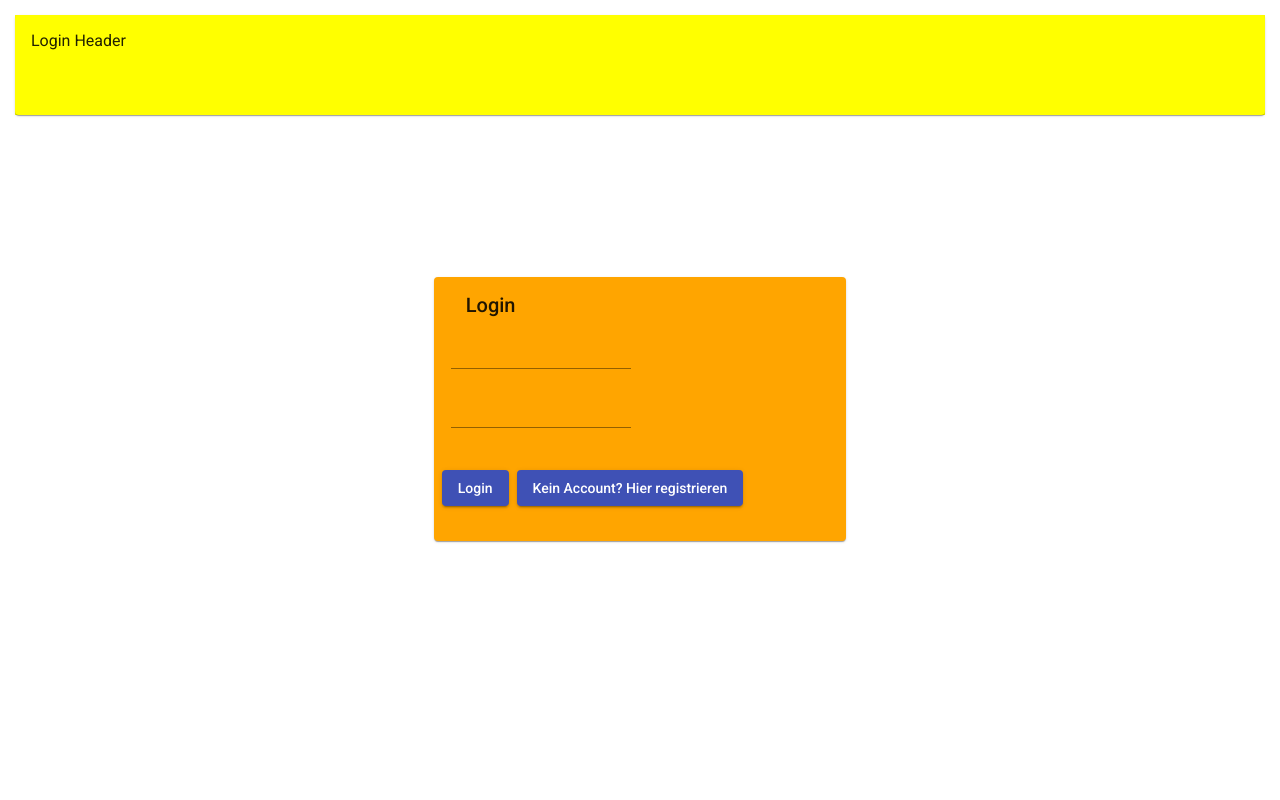
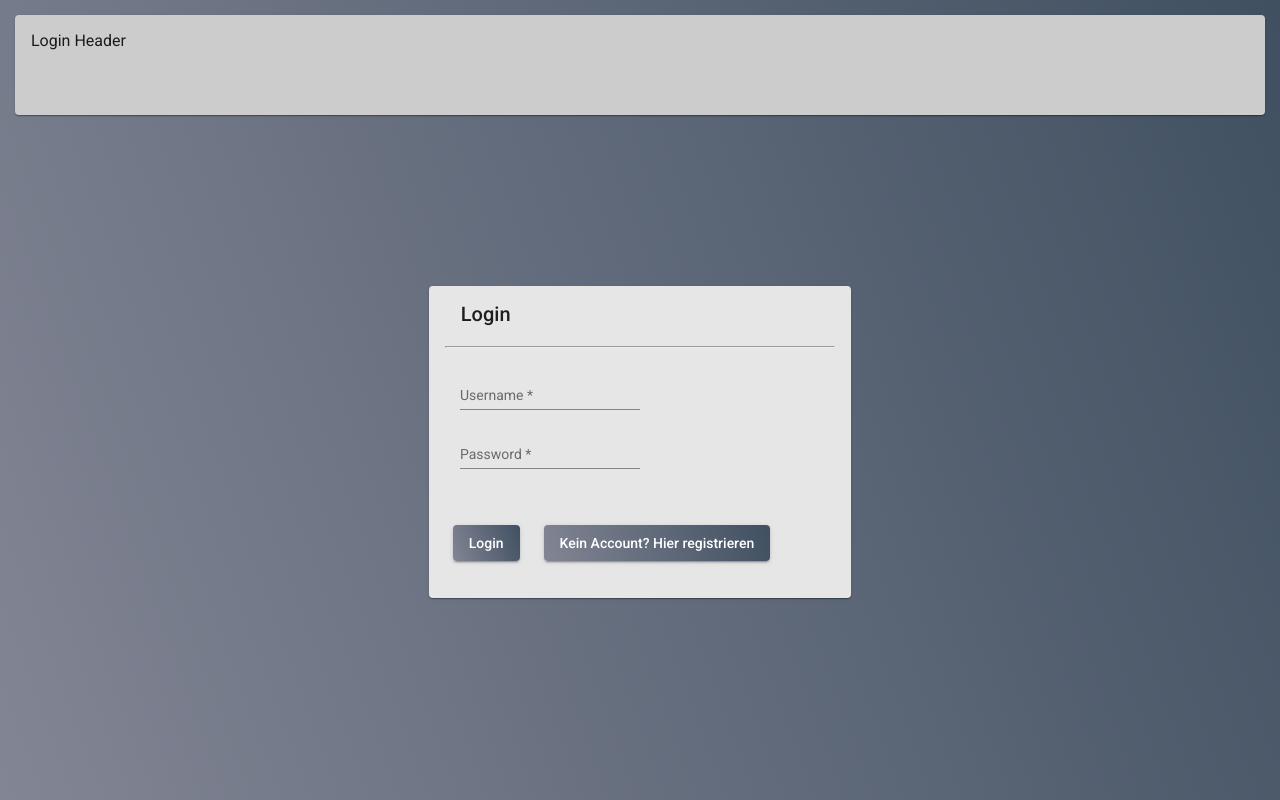
Before and after one commit to Supersauger/Pinnwand2, an Angular app: page /login in a window 1280 px wide. Built offline with nearby package versions, Linux system fonts and the light colour scheme.

Commit message:
Design der Einlogg und Registrierseite überarbeitet

```diff
--- a/src/app/app.component.css
+++ b/src/app/app.component.css
@@ -13,6 +13,8 @@
   --PinColor: #fafafaff;
 
   --Unused: #3c91e6ff;
+
+  --transparent: #00000000;
 }
 /*END of Styledeclaration*/
 
--- a/src/app/hauptmenu/hauptmenu.component.css
+++ b/src/app/hauptmenu/hauptmenu.component.css
@@ -1,3 +1,5 @@
+
+
 /*---------Container Styles---------------------*/
 .container{
   margin: 15px;
@@ -39,7 +41,7 @@
 }
 .pinwand-content{
   overflow: auto;
-  background-color: var(--PinContent);
+  background-color: var(--transparent);
 }
 
 
@@ -66,7 +68,10 @@ body, html{
   margin: 0;
   height: 100%;
   overflow: hidden;
-  background-color: var(--Background);
+  background: linear-gradient(70deg, var(--Background), var(--Unused));
+  /*
+  background: linear-gradient(70deg, black, white);
+   */
 }
 section {
   height: 100%; /* takes the visible area of the "main" div */
--- a/src/app/hauptmenu/hauptmenu.component.html
+++ b/src/app/hauptmenu/hauptmenu.component.html
@@ -3,6 +3,7 @@
 <head>
   <meta charset="UTF-8">
   <meta name="viewport" content="width=device-width, initial-scale=1.0">
+
   <title>Pinnwand Projekt</title>
 </head>
 
--- a/src/app/login.service.ts
+++ b/src/app/login.service.ts
@@ -35,14 +35,14 @@ export class LoginService {
     });
   }*/
   getAllUsers(): Promise<void | User[]> {
-    return this.http.get('/api/users') // Für Heroku die Localhost entfernen
+    return this.http.get('http://localhost:8080/api/users') // Für Heroku die Localhost entfernen
       .toPromise()
       .then(response => response as User[])
       .catch(this.handleError);
   }
 
   getUserByName(name: string): Promise<void | User[]> {
-    return this.http.get('/api/users' + name) // Für Heroku die Localhost entfernen
+    return this.http.get('http://localhost:8080/api/users' + name) // Für Heroku die Localhost entfernen
       .toPromise()
       .then(response => response as User[])
       .catch(this.handleError);
--- a/src/app/login/login.component.css
+++ b/src/app/login/login.component.css
@@ -1,36 +1,61 @@
+
 .headerStyle{
-  background-color: yellow;
+  background-color: var(--SideHeader);
+}
 
+.contentStyle{
+  height: 50%;
+  background-color: var(--PinContent);
 }
-.contentStyle{
-  background-color: orange;
-  height: 50%;
 
-}
 .loginContainer{
-  margin: 15px;
-  height: 66%;
-
+  height: 78%;
 }
 
 .headerContainer{
   margin: 15px;
   height:100px;
-  background-color: yellow;
+}
+
+.name-input{
+  padding-left: 1em;
+  padding-top: 1em;
+}
+
+.password-input{
+  padding-left: 1em;
+  padding-bottom: 1em;
+}
+
+.Actions-Login{
+  padding: 1em;
+}
+.Actions-New{
+  padding-left: 0.5em;
+}
+
+.Login-Button{
+  background: linear-gradient(70deg, var(--Footer), var(--PinTitle));
+  color: white;
+}
+.NewAcc-Button{
+  background: linear-gradient(70deg, var(--Footer), var(--PinTitle));
+  color: white;
 }
 
 body, html{
   margin: 0;
   height: 100%;
   overflow: hidden;
+  background: linear-gradient(70deg, var(--Footer), var(--PinTitle));
 }
+
 section {
-  height: 100%; /* takes the visible area of the "main" div */
-  overflow: auto; /* recommended */
+  overflow: auto;
   border-bottom: 1px solid;
-  background: lightgreen;
 }
 
 #container {
-  height: 100%; /* needs to take the parents height, alternative: body {display: flex} */
+  height: 100%;
+
 }
--- a/src/app/login/login.component.html
+++ b/src/app/login/login.component.html
@@ -7,7 +7,7 @@
   <title>Pinnwand Projekt</title>
 </head>
 
-<body >
+<body>
 
 <div id="container" fxLayout="column">
   <header class="headerContainer" fxLayoutAlign="start stretch">
@@ -19,20 +19,21 @@
       <mat-card-header>
         <mat-card-title>Login </mat-card-title>
       </mat-card-header>
+      <hr>
       <form [formGroup]="loginForm" (ngSubmit)="login()">
       <mat-card-content>
           <table cellspacing="0">
             <tr>
               <td>
-                <mat-form-field>
-                  <input matInput type="text" class="form-control" formControlName="userid"/>
+                <mat-form-field class="name-input">
+                  <input matInput type="text" class="form-control" formControlName="userid" placeholder="Username"/>
                 </mat-form-field>
               </td>
             </tr>
             <tr>
               <td>
-                <mat-form-field>
-                  <input matInput type="password" class="form-control" formControlName="password"/>
+                <mat-form-field class="password-input">
+                  <input matInput type="password" class="form-control" formControlName="password" placeholder="Password"/>
                 </mat-form-field>
               </td>
             </tr>
@@ -40,10 +41,15 @@
         <mat-spinner *ngIf="showSpinner" style="display: block"></mat-spinner>
       </mat-card-content>
 
-      <mat-card-actions>
-        <button mat-raised-button color="primary" type="submit">Login</button>
-        <button mat-raised-button routerLinkActive="active" routerLink="/register" color="primary">Kein Account? Hier registrieren</button>
+      <mat-card-actions class="Actions">
+        <span class="Actions-Login">
+          <button mat-raised-button class="Login-Button"  type="submit">Login</button>
+        </span>
+        <span class="Actions-New">
+          <button mat-raised-button class="NewAcc-Button" routerLinkActive="active" routerLink="/register">Kein Account? Hier registrieren</button>
+        </span>
       </mat-card-actions>
+
       </form>
     </mat-card>
   </div>
--- a/src/app/register/register.component.css
+++ b/src/app/register/register.component.css
@@ -1,33 +1,55 @@
 .headerStyle{
-  background-color: yellow;
-
+  background-color: var(--SideHeader);
 }
 .contentStyle{
-  background-color: orange;
+  background-color: var(--PinContent);
   height: 50%;
-
 }
 .loginContainer{
-  margin: 15px;
-  height: 66%;
-
+  height: 78%;
 }
 
 .headerContainer{
   margin: 15px;
   height:100px;
-  background-color: yellow;
 }
+
+.Username{
+  padding-left: 1em;
+  padding-top: 1em;
+}
+.Password{
+  padding-left: 1em;
+  padding-top: 1em;
+}
+.E-Mail{
+  padding-left: 1em;
+  padding-top: 1em;
+}
+
+.Action{
+  float: right;
+  clear: right;
+  padding-top: 12em;
+  padding-left: 14em;
+}
+.Register-Button{
+  background: linear-gradient(70deg, var(--Footer), var(--PinTitle));
+  color: white;
+}
+
+
 body, html{
   margin: 0;
   height: 100%;
   overflow: hidden;
+  background: linear-gradient(70deg, var(--Footer), var(--PinTitle));
 }
+
 section {
   height: 100%; /* takes the visible area of the "main" div */
   overflow: auto; /* recommended */
   border-bottom: 1px solid;
-  background: lightgreen;
 }
 
 #container {
--- a/src/app/register/register.component.html
+++ b/src/app/register/register.component.html
@@ -6,7 +6,7 @@
   <title>Pinnwand Projekt</title>
 </head>
 
-<body >
+<body>
 
 <div id="container" fxLayout="column">
   <header class="headerContainer" fxLayoutAlign="start stretch">
@@ -14,46 +14,57 @@
   </header>
 
   <div class="loginContainer" fxLayout.lt-sm="column" fxLayout="row" fxLayoutAlign="center center">
-    <mat-card class="contentStyle" fxFlex="33" >
+    <mat-card class="contentStyle" fxFlex="33">
       <mat-card-header>
-        <mat-card-title> Register </mat-card-title>
+        <mat-card-title> Register</mat-card-title>
       </mat-card-header>
+      <hr>
+
       <mat-card-content>
         <form>
           <table cellspacing="0">
+            <span>
             <tr>
               <td>
-                <mat-form-field>
+                <mat-form-field class="Username">
                   <input matInput placeholder="Username" [(ngModel)]="username" name="username" required>
                 </mat-form-field>
               </td>
             </tr>
             <tr>
               <td>
-                <mat-form-field>
-                  <input type="password" matInput placeholder="Password" [(ngModel)]="password" name="password" required>
+                <mat-form-field class="Password">
+                  <input type="password" matInput placeholder="Password" [(ngModel)]="password" name="password"
+                         required>
                 </mat-form-field>
               </td>
             </tr>
             <tr>
               <td>
-                <mat-form-field>
+                <mat-form-field class="E-Mail">
                   <input matInput placeholder="E-Mail" [(ngModel)]="email" name="email" required>
                 </mat-form-field>
               </td>
             </tr>
+          </span>
+          <span>
+            <mat-card-actions class="Action">
+              <button class="Register-Button" mat-raised-button (click)="register()">Register</button>
+            </mat-card-actions>
+            </span>
           </table>
         </form>
       </mat-card-content>
-      <mat-card-actions>
-        <button mat-raised-button (click)="register()" color="primary">Register</button>
-      </mat-card-actions>
-    </mat-card>
-  </div>
 
 
+
+    </mat-card>
+
+
+
+
+  </div>
 </div>
 </body>
 
-
 </html>
```
